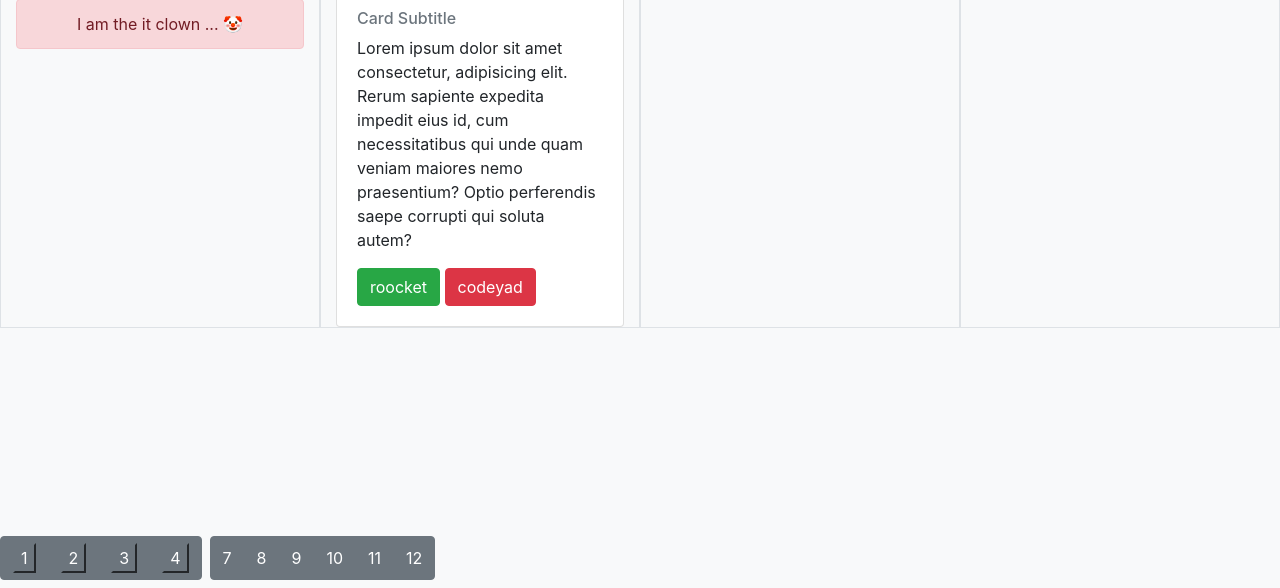
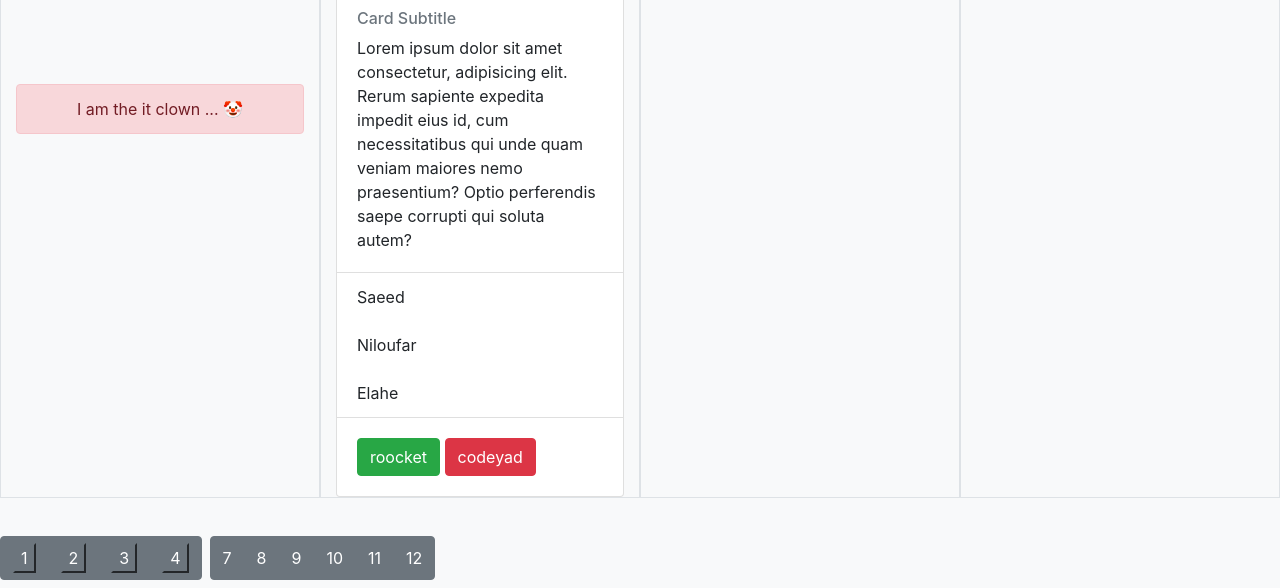
Before and after one commit to SaeedNoori1384/Web, a website: page index.html in a window 1280 px wide. Shown: the part 7354-7942 px from the top of the page. Drawn offline with nearby package versions, Linux system fonts and the light colour scheme.

Commit message:
Saeed changed the project :)

```diff
--- a/css/Saeedgit2.css
+++ b/css/Saeedgit2.css
@@ -10,6 +10,6 @@ body {
 }
 
 .flex-items {
-    background-color: gold;
+    background-color: yellowgreen;
     flex-direction: column;
 }
--- a/index.html
+++ b/index.html
@@ -518,6 +518,13 @@
                         <p class="card-text">Lorem ipsum dolor sit amet consectetur, adipisicing elit. Rerum sapiente
                             expedita impedit eius id, cum necessitatibus qui unde quam veniam maiores nemo praesentium?
                             Optio perferendis saepe corrupti qui soluta autem?</p>
+                    </div>
+                    <ul class="list-group list-group-flush">
+                        <li class="list-group-item">Saeed</li>
+                        <li class="list-group-item">Niloufar</li>
+                        <li class="list-group-item">Elahe</li>
+                    </ul>
+                    <div class="card-body">
                         <a href="https://roocket.ir" target="_blank" class="btn btn-success">roocket</a>
                         <a href="https://codeyad.com" target="_blank" class="btn btn-danger">codeyad</a>
                     </div>
```
